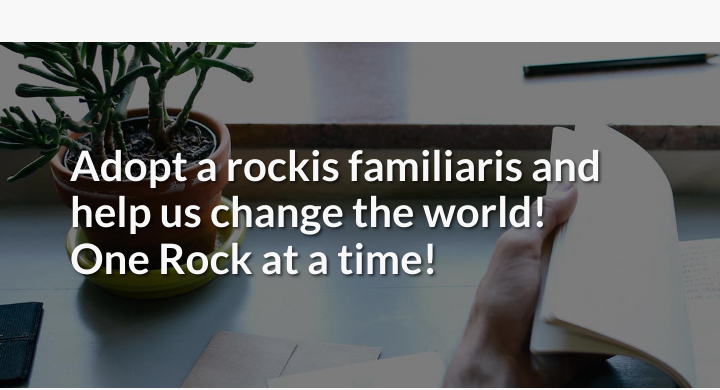
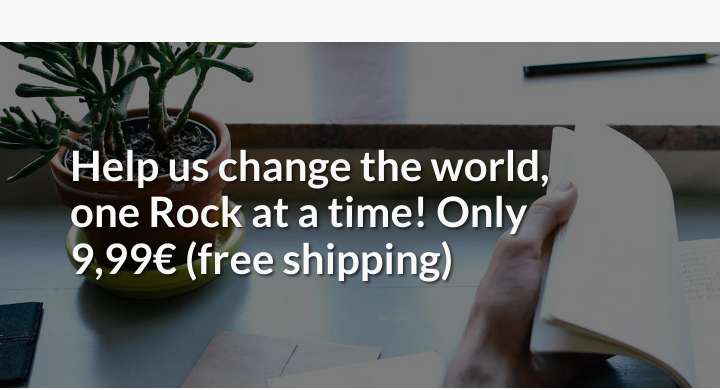
Before and after one commit to FranciscoMLeal/petrockpt, a plain HTML site: page index.html in a window 1280 px wide. Shown: the part 2540-2930 px from the top of the page, 0-720 px from the left. Drawn offline with Linux system fonts and the light colour scheme.

Commit message:
minor text changes

```diff
--- a/index.html
+++ b/index.html
@@ -191,7 +191,7 @@
 
             <div class="row">
                 <div class="col-lg-6">
-                    <h2>Adopt a rockis familiaris and help us change the world! One Rock at a time!</h2>
+                    <h2>Help us change the world, one Rock at a time! Only 9,99€ (free shipping)</h2>
                 </div>
                 <div class="col-lg-6">
                     <ul class="list-inline banner-social-buttons">
```
